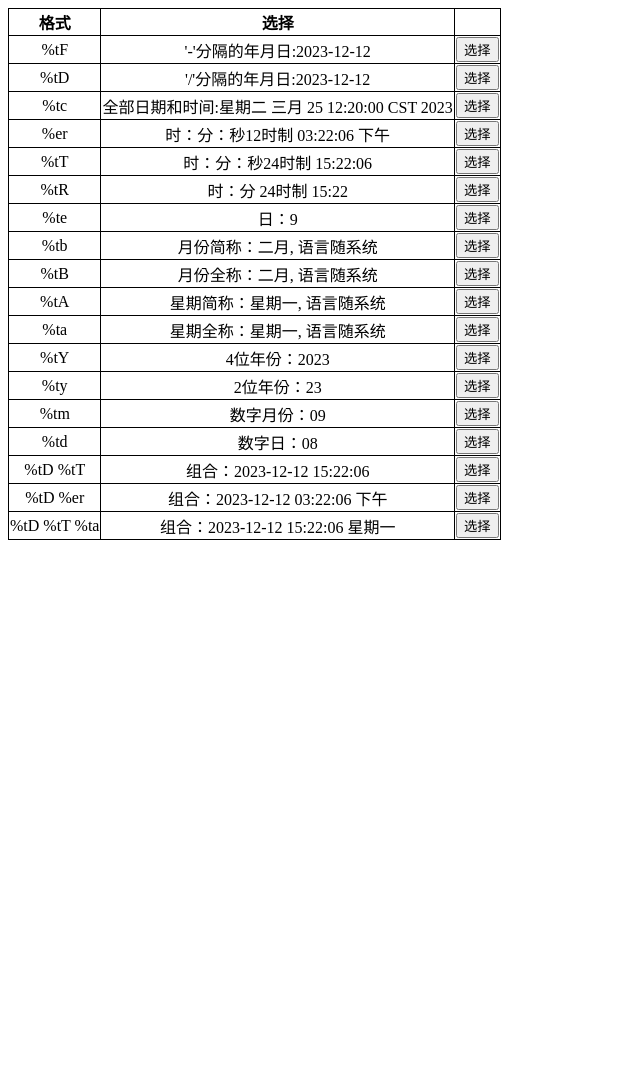
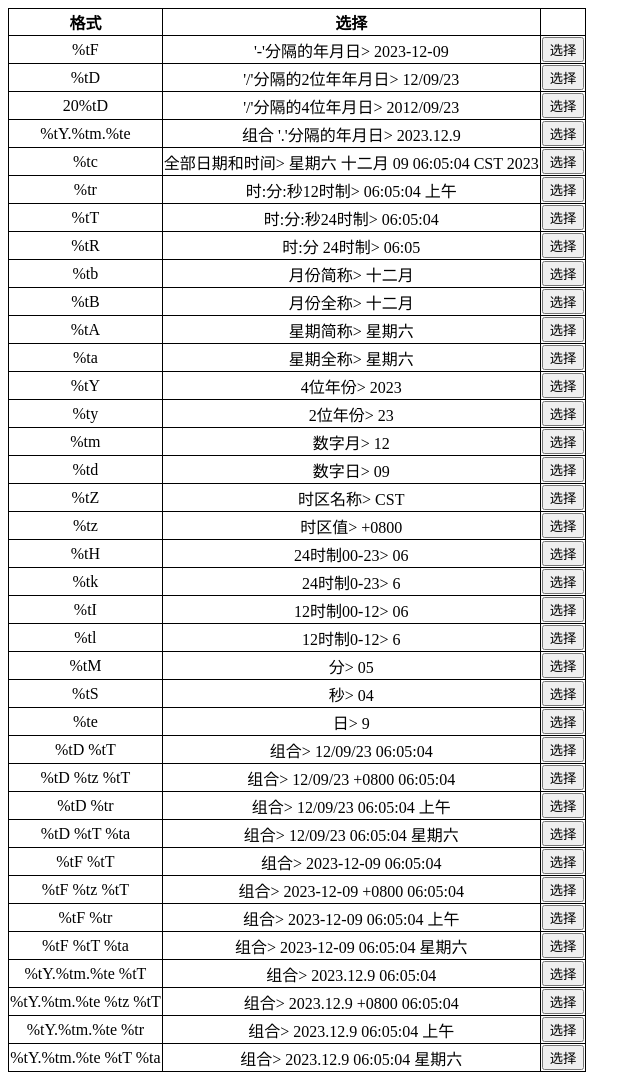
Before and after one commit to shenjiansong/shenjiansong.github.io, a plain HTML site: page time.html in a window 1280 px wide. Shown: the whole page, without its empty margins (0-641 px from the left). Before the commit the page ends 800 px from the top, so only its background shows below. Drawn offline with Linux system fonts and the light colour scheme.

Commit message:
Update time.html

```diff
--- a/time.html
+++ b/time.html
@@ -31,24 +31,44 @@
 				}
 			}
 			var data=[];
-			data.push({ f:"%tF", d:"'-'分隔的年月日:2023-12-12" });
-			data.push({ f:"%tD", d:"'/'分隔的年月日:2023-12-12" });
-			data.push({ f:"%tc", d:"全部日期和时间:星期二 三月 25 12:20:00 CST 2023" });
-			data.push({ f:"%er", d:"时：分：秒12时制 03:22:06 下午" });
-			data.push({ f:"%tT", d:"时：分：秒24时制 15:22:06" });
-			data.push({ f:"%tR", d:"时：分 24时制 15:22" });
-			data.push({ f:"%te", d:"日：9" });
-			data.push({ f:"%tb", d:"月份简称：二月, 语言随系统" });
-			data.push({ f:"%tB", d:"月份全称：二月, 语言随系统" });
-			data.push({ f:"%tA", d:"星期简称：星期一, 语言随系统" });
-			data.push({ f:"%ta", d:"星期全称：星期一, 语言随系统" });
-			data.push({ f:"%tY", d:"4位年份：2023" });
-			data.push({ f:"%ty", d:"2位年份：23" });
-			data.push({ f:"%tm", d:"数字月份：09" });
-			data.push({ f:"%td", d:"数字日：08" });
-			data.push({ f:"%tD %tT", d:"组合：2023-12-12 15:22:06" });
-			data.push({ f:"%tD %er", d:"组合：2023-12-12 03:22:06 下午" });
-			data.push({ f:"%tD %tT %ta", d:"组合：2023-12-12 15:22:06 星期一" });
+				data.push({f:"%tF",d:"'-'分隔的年月日> 2023-12-09"});
+				data.push({f:"%tD",d:"'/'分隔的2位年年月日> 12/09/23"});
+				data.push({f:"20%tD",d:"'/'分隔的4位年月日> 2012/09/23"});
+				data.push({f:"%tY.%tm.%te",d:"组合 '.'分隔的年月日> 2023.12.9"});
+				data.push({f:"%tc",d:"全部日期和时间> 星期六 十二月 09 06:05:04 CST 2023"});
+				data.push({f:"%tr",d:"时:分:秒12时制> 06:05:04 上午"});
+				data.push({f:"%tT",d:"时:分:秒24时制> 06:05:04"});
+				data.push({f:"%tR",d:"时:分 24时制> 06:05"});
+				data.push({f:"%tb",d:"月份简称> 十二月"});
+				data.push({f:"%tB",d:"月份全称> 十二月"});
+				data.push({f:"%tA",d:"星期简称> 星期六"});
+				data.push({f:"%ta",d:"星期全称> 星期六"});
+				data.push({f:"%tY",d:"4位年份> 2023"});
+				data.push({f:"%ty",d:"2位年份> 23"});
+				data.push({f:"%tm",d:"数字月> 12"});
+				data.push({f:"%td",d:"数字日> 09"});
+				data.push({f:"%tZ",d:"时区名称> CST"});
+				data.push({f:"%tz",d:"时区值> +0800"});
+				data.push({f:"%tH",d:"24时制00-23> 06"});
+				data.push({f:"%tk",d:"24时制0-23> 6"});
+				data.push({f:"%tI",d:"12时制00-12> 06"});
+				data.push({f:"%tl",d:"12时制0-12> 6"});
+				data.push({f:"%tM",d:"分> 05"});
+				data.push({f:"%tS",d:"秒> 04"});
+				data.push({f:"%te",d:"日> 9"});
+				data.push({f:"%tD %tT",d:"组合> 12/09/23 06:05:04"});
+				data.push({f:"%tD %tz %tT",d:"组合> 12/09/23 +0800 06:05:04"});
+				data.push({f:"%tD %tr",d:"组合> 12/09/23 06:05:04 上午"});
+				data.push({f:"%tD %tT %ta",d:"组合> 12/09/23 06:05:04 星期六"});
+				data.push({f:"%tF %tT",d:"组合> 2023-12-09 06:05:04"});
+				data.push({f:"%tF %tz %tT",d:"组合> 2023-12-09 +0800 06:05:04"});
+				data.push({f:"%tF %tr",d:"组合> 2023-12-09 06:05:04 上午"});
+				data.push({f:"%tF %tT %ta",d:"组合> 2023-12-09 06:05:04 星期六"});
+				data.push({f:"%tY.%tm.%te %tT",d:"组合> 2023.12.9 06:05:04"});
+				data.push({f:"%tY.%tm.%te %tz %tT",d:"组合> 2023.12.9 +0800 06:05:04"});
+				data.push({f:"%tY.%tm.%te %tr",d:"组合> 2023.12.9 06:05:04 上午"});
+				data.push({f:"%tY.%tm.%te %tT %ta",d:"组合> 2023.12.9 06:05:04 星期六"});
+
 		</script>
 	</head>
 	<body>
```
